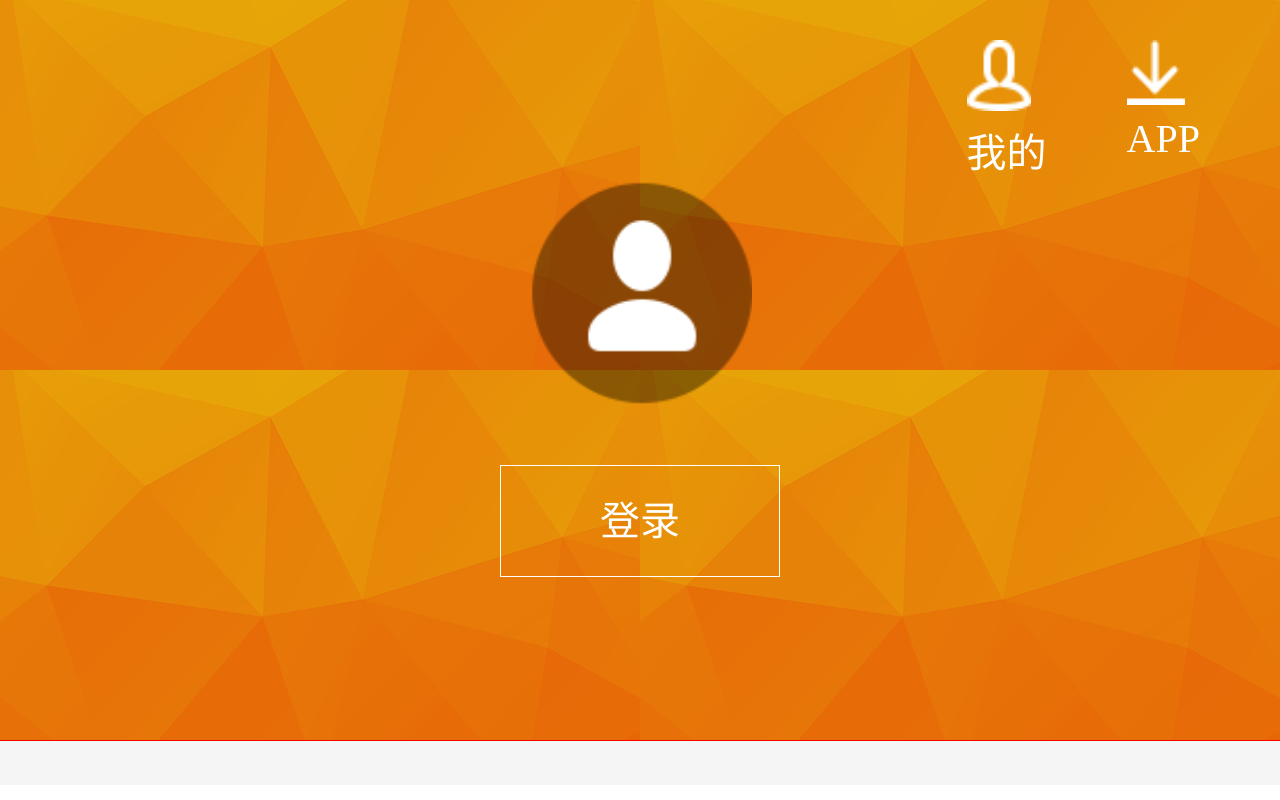
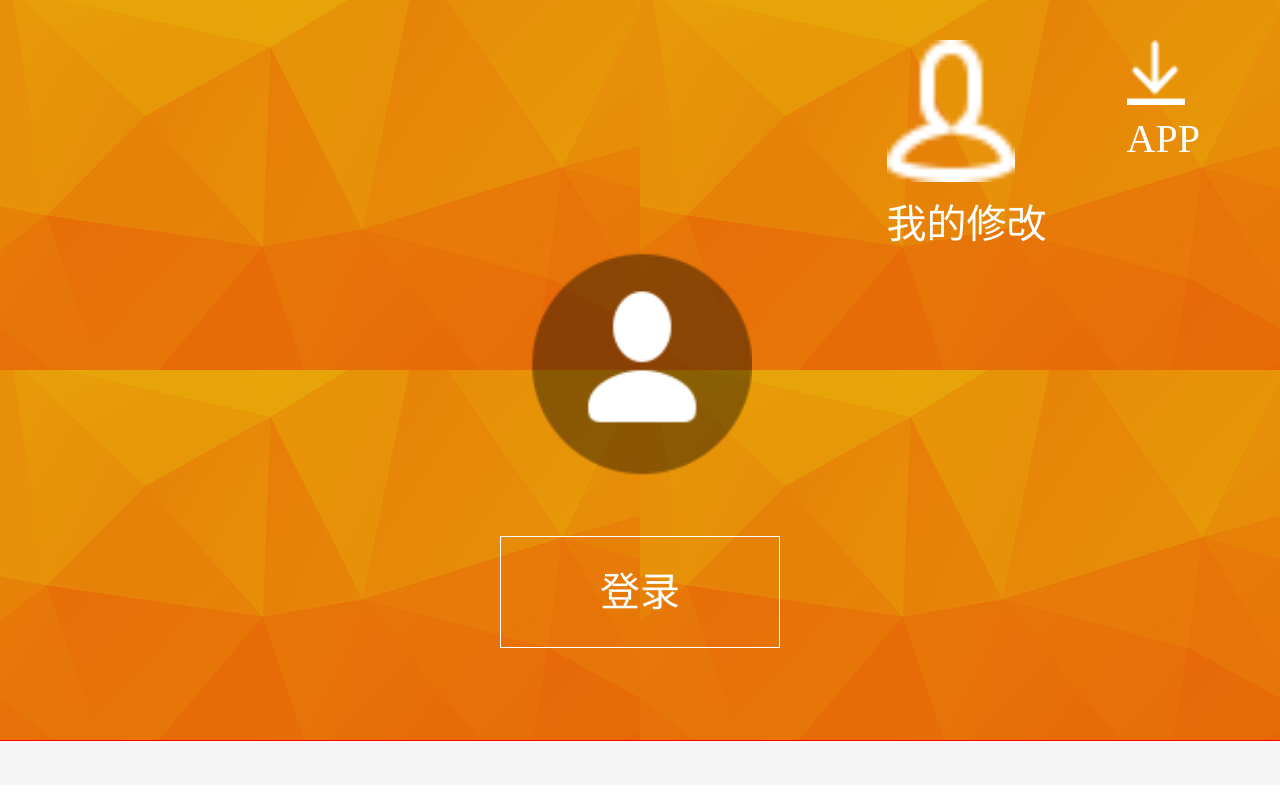
Before and after one commit to xingjiu0706/finghouse, a plain HTML site: page my.html in a window 1280 px wide. Shown: the top 800 px of the page. Drawn offline with Linux system fonts and the light colour scheme.

Commit message:
'第一次提交'

```diff
--- a/my.html
+++ b/my.html
@@ -13,7 +13,7 @@
     <div class="title">
         <div class="box">
             <img src="./image/my/urse.png" alt="">
-            <p>我的</p>
+            <p>我的修改</p>
         </div>
         <div class="box">
             <img src="./image/my/down.png" alt="">
```
